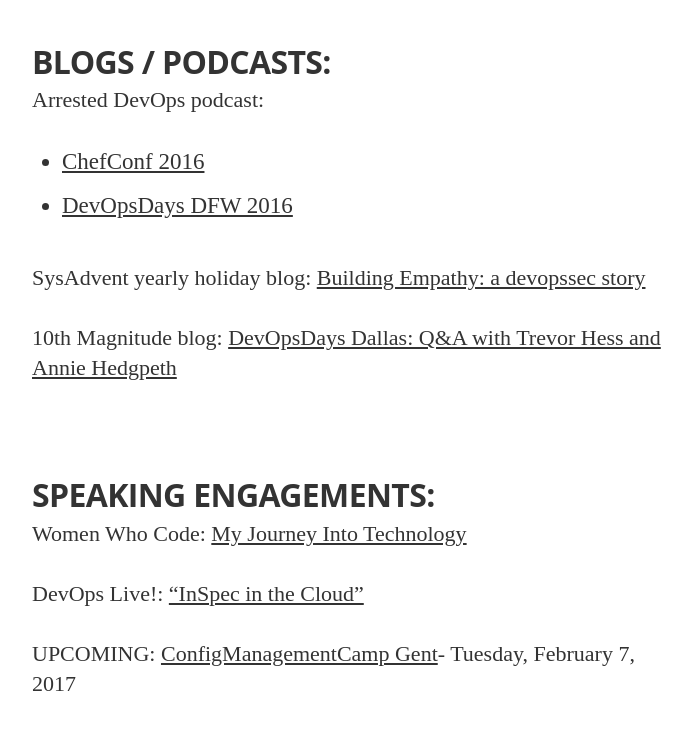
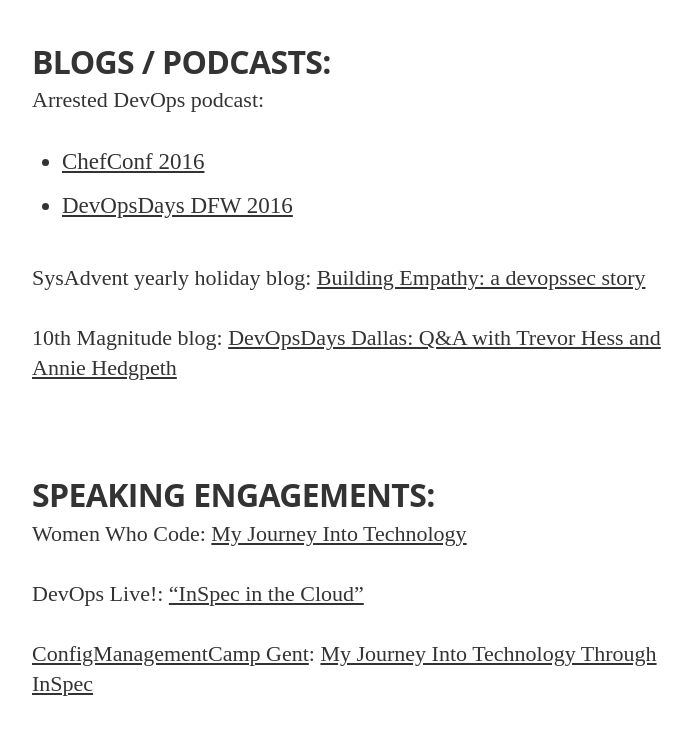
Before and after one commit to anniehedgpeth/anniehedgpeth.github.io, a Jekyll site: the page built from community.md, in a window 1280 px wide, cut to the strip 647-1416 px from the top of the page. Shown: the top 735 px of the strip, without its empty margins (288-980 px from the left). Built offline with Jekyll 4.4.1, drawn with Linux system fonts in a browser that asks for light colours; nearby versions of some CDN libraries; some web fonts are replaced.

Commit message:
link for CMC slides

```diff
--- a/community.md
+++ b/community.md
@@ -19,6 +19,6 @@
 # SPEAKING ENGAGEMENTS:
 Women Who Code: [My Journey Into Technology](https://twitter.com/WWCodeDFW/status/807033959188086785)
 
- DevOps Live!: [“InSpec in the Cloud”](https://www.youtube.com/watch?v=Y9kqolVaMOA)
+DevOps Live!: [“InSpec in the Cloud”](https://www.youtube.com/watch?v=Y9kqolVaMOA)
 
-UPCOMING: [ConfigManagementCamp Gent](http://cfgmgmtcamp.eu/schedule/main/annie-hedgpeth.html)- Tuesday, February 7, 2017
+[ConfigManagementCamp Gent](http://cfgmgmtcamp.eu/schedule/main/annie-hedgpeth.html): [My Journey Into Technology Through InSpec](http://prezi.com/3k-pdefzgx9t/?utm_campaign=share&rc=ex0share&utm_medium=copy)
```
Also changed, not shown: 1 other file.
